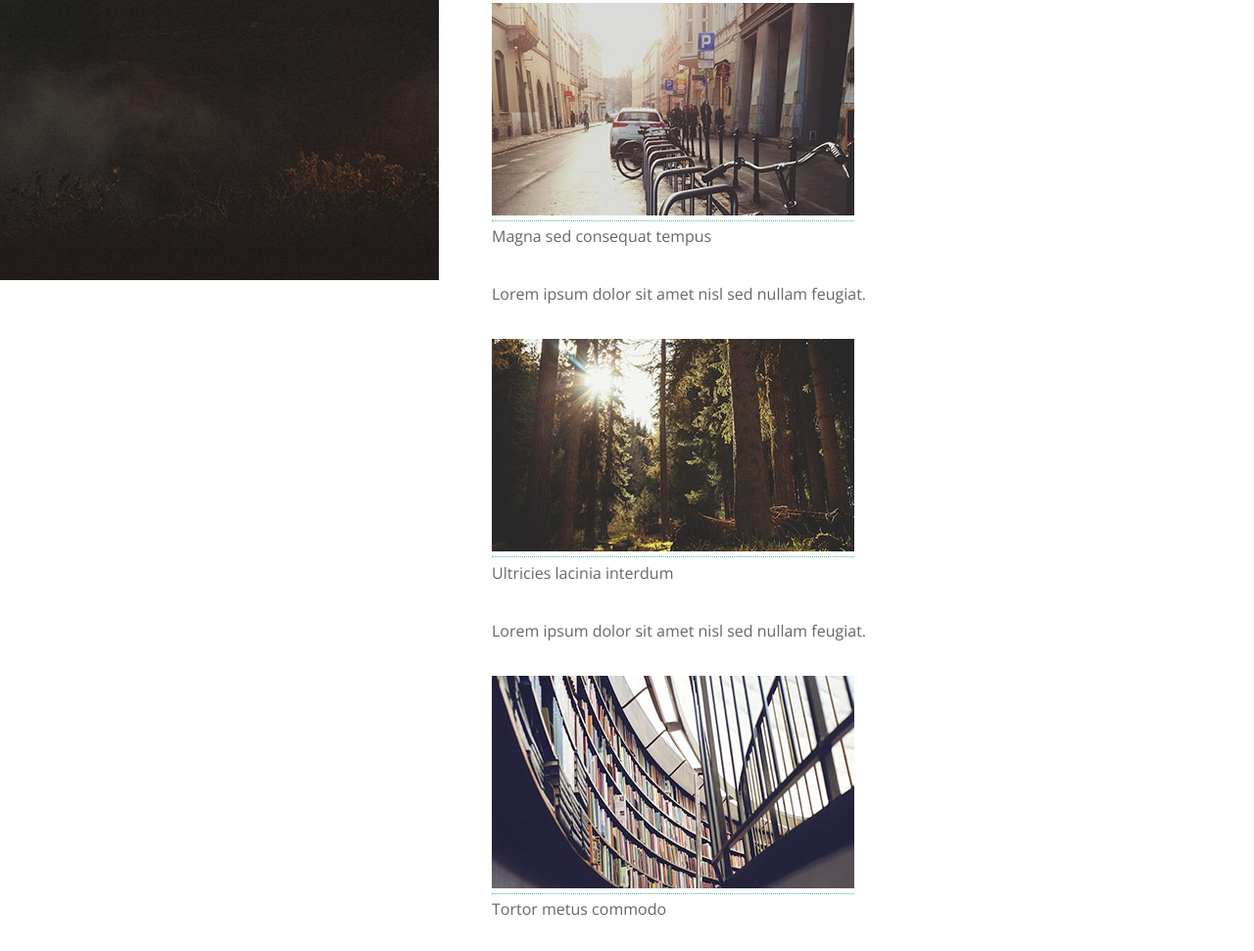
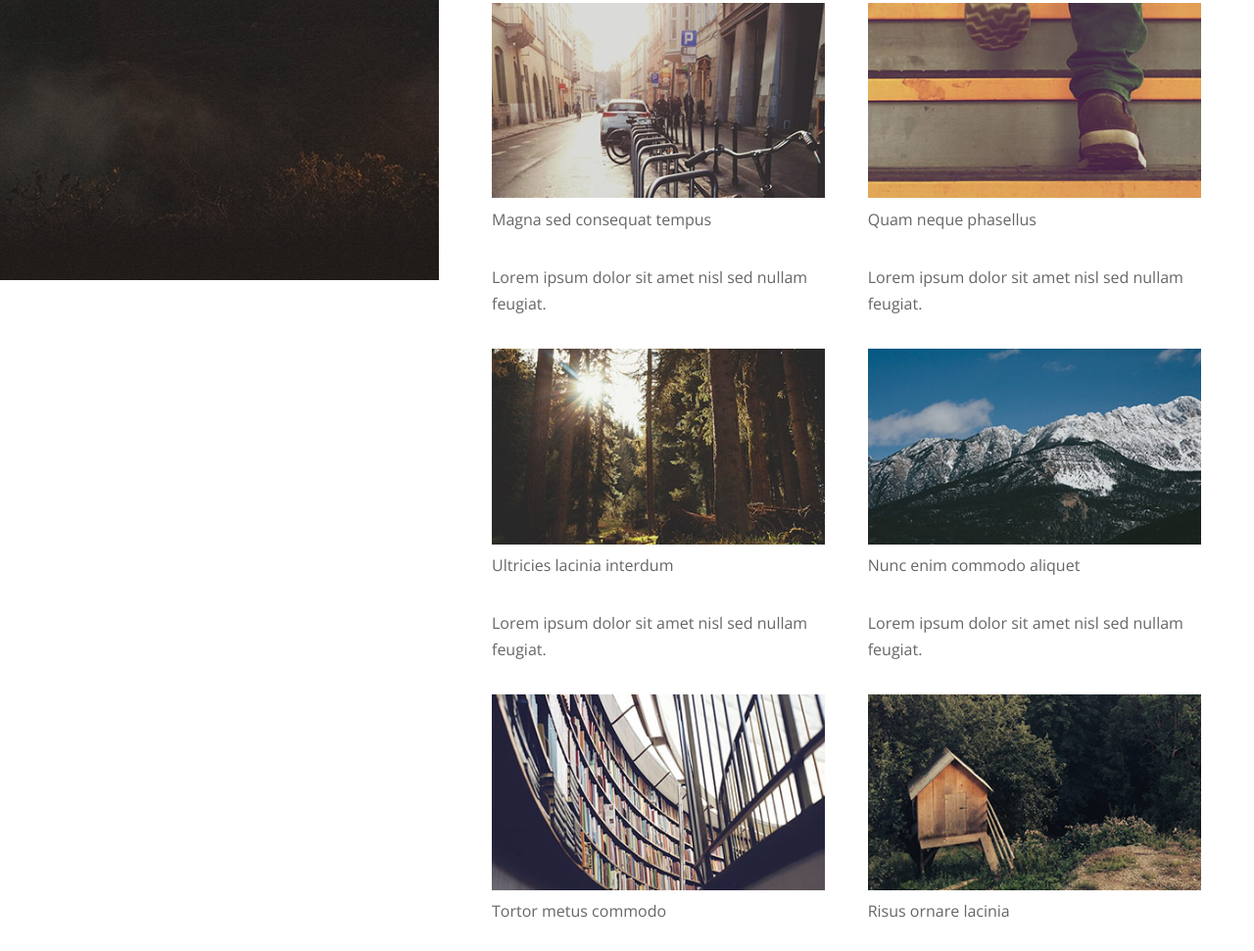
Before and after one commit to gabrielsugai/terceiro-projeto-css, a plain HTML site: page index.html in a window 1280 px wide. Shown: the part 514-1485 px from the top of the page at 98% size. Drawn offline with nearby package versions, Linux system fonts and the light colour scheme.

Commit message:
Corrigi bordas em imagens, e exibe imagens do recent works em duas colunas

```diff
--- a/css/style.css
+++ b/css/style.css
@@ -13,6 +13,10 @@ a{
 
 a:hover{
     border-bottom-color: transparent;
+}
+
+img{
+    max-width: 100%;
 }
 
 p{
@@ -158,6 +162,10 @@ textarea{
     display: block;
 }
 
+.image-link{
+    border: 0;
+}
+
 .table{
     width: 100%;
     margin: 0 0 2em 0;
--- a/index.html
+++ b/index.html
@@ -11,7 +11,7 @@
 </head>
 <body>
     <header class="main-header">
-        <a href="index.html" class="main-header-link">
+        <a href="index.html" class="main-header-link image-link">
             <img src="images/avatar.jpg" alt="texto">
         </a>
         <h1 class="main-header-title">Terceiro Projeto de css<br>
@@ -36,8 +36,10 @@
         <section class="main-content-section">
             <h3>Recent Work</h3>
 
+            <div class="row">
+                <div class="col-2">
                     <article class="recent-works-card">
-                <a href="images/fulls/01.jpg">
+                        <a class="image-link" href="images/fulls/01.jpg">
                             <img src="images/thumbs/01.jpg" alt="Carro">
                         </a>
                         <p class="recent-work-card-title">Magna sed consequat tempus</p>
@@ -45,7 +47,7 @@
                     </article>
 
                     <article class="recent-works-card">
-                <a href="images/fulls/02.jpg">
+                        <a class="image-link" href="images/fulls/02.jpg">
                             <img src="images/thumbs/02.jpg" alt="Carro">
                         </a>
                         <p class="recent-work-card-title">Ultricies lacinia interdum</p>
@@ -53,15 +55,16 @@
                     </article>
 
                     <article class="recent-works-card">
-                <a href="images/fulls/03.jpg">
+                        <a class="image-link" href="images/fulls/03.jpg">
                             <img src="images/thumbs/03.jpg" alt="Carro">
                         </a>
                         <p class="recent-work-card-title">Tortor metus commodo</p>
                         <p>Lorem ipsum dolor sit amet nisl sed nullam feugiat.</p>
                     </article>
-
+                </div>
+                <div class="col-2">
                     <article class="recent-works-card">
-                <a href="images/fulls/04.jpg">
+                        <a class="image-link" href="images/fulls/04.jpg">
                             <img src="images/thumbs/04.jpg" alt="Carro">
                         </a>
                         <p class="recent-work-card-title">Quam neque phasellus</p>
@@ -69,7 +72,7 @@
                     </article>
 
                     <article class="recent-works-card">
-                <a href="images/fulls/05.jpg">
+                        <a class="image-link" href="images/fulls/05.jpg">
                             <img src="images/thumbs/05.jpg" alt="Carro">
                         </a>
                         <p class="recent-work-card-title">Nunc enim commodo aliquet</p>
@@ -77,12 +80,14 @@
                     </article>
 
                     <article class="recent-works-card">
-                <a href="images/fulls/06.jpg">
+                        <a class="image-link" href="images/fulls/06.jpg">
                             <img src="images/thumbs/06.jpg" alt="Carro">
                         </a>
                         <p class="recent-work-card-title">Risus ornare lacinia</p>
                         <p>Lorem ipsum dolor sit amet nisl sed nullam feugiat.</p>
                      </article>
+                </div>
+            </div>
                 <a href="#" title="Veja Portifolio completo" class="button-default">Veja Portifolio completo</a>
             </section>
 
```
Lines whose indentation alone changed are shown as unchanged.
